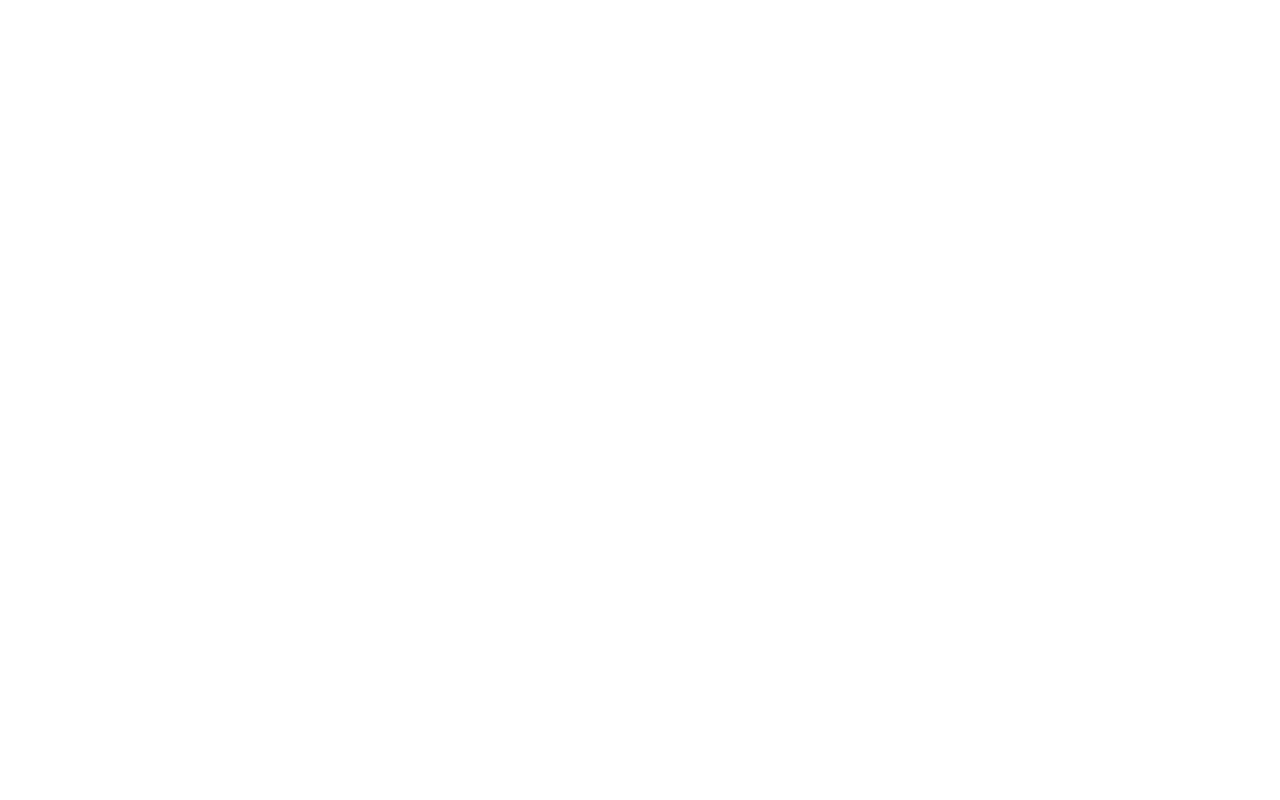
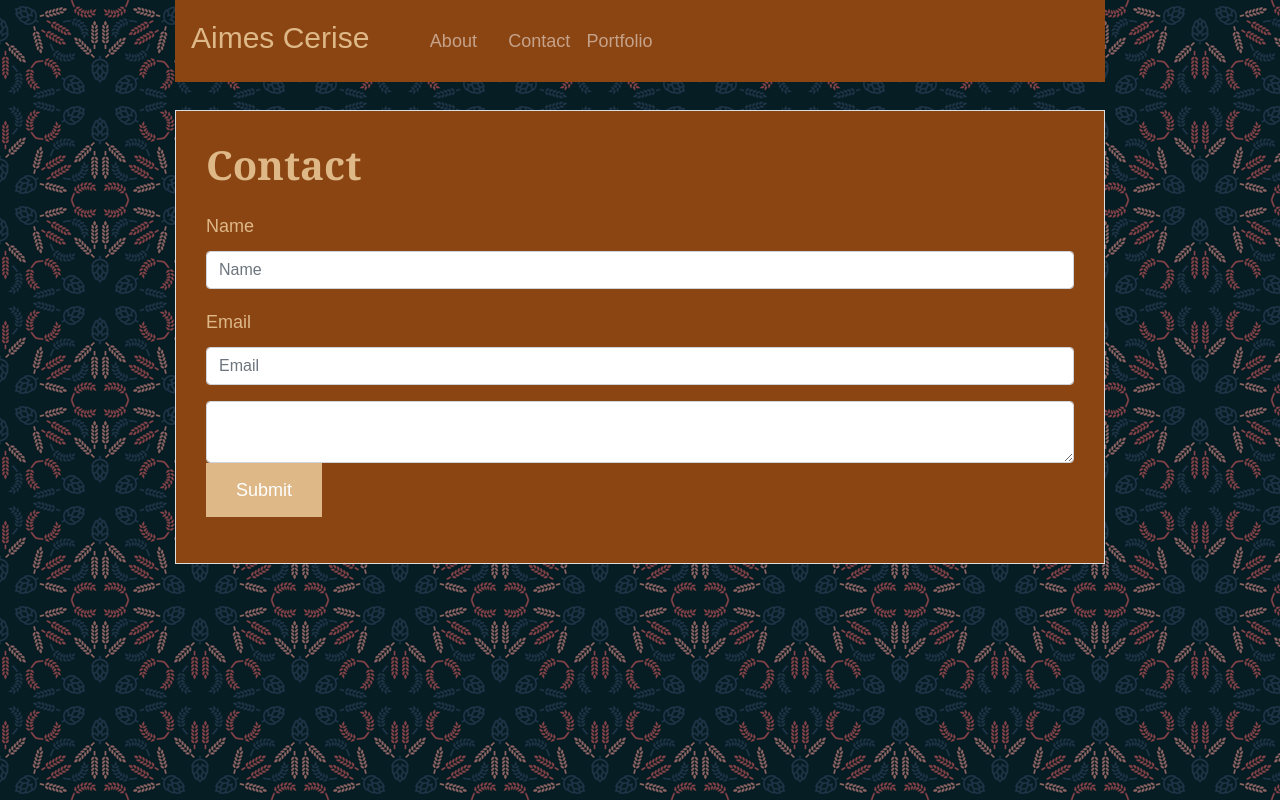
Before and after one commit to acerise85/Bootstrap-Portfolio, a plain HTML site: page contact.html in a window 1280 px wide. Drawn offline with nearby package versions, Linux system fonts and the light colour scheme.

Commit message:
Contact page added

```diff
--- a/assets/css/style.css
+++ b/assets/css/style.css
@@ -83,8 +83,29 @@ body{
     width: 100%;
     max-width: 960px;
     padding: 30px;
-    margin: 0 0 40px;
+    margin: 3% 0 40px;
     background-color: saddlebrown;
     border: 1px solid #ddd;
 
 }
+
+/*Contact Page */
+textarea {
+    height: 35px;
+    padding: 0 10px;
+    font-size: 14px;
+    border: 1px solid #ddd;
+  }
+textarea {
+    height: 400px;
+
+  }
+
+  input[type=submit] {
+    padding: 10px 30px;
+    font-size: 18px;
+    color: #fff;
+    cursor: pointer;
+    background: burlywood;
+    border: 0 none;
+  }
--- a/contact.html
+++ b/contact.html
@@ -0,0 +1,78 @@
+<!DOCTYPE html>
+<html>
+<head>
+    <title>Contact</title>
+
+    <link rel="stylesheet" href="https://stackpath.bootstrapcdn.com/bootstrap/4.1.3/css/bootstrap.min.css" integrity="sha384-MCw98/SFnGE8fJT3GXwEOngsV7Zt27NXFoaoApmYm81iuXoPkFOJwJ8ERdknLPMO" crossorigin="anonymous">
+    <link rel="stylesheet" type="text/css" href="assets/css/style.css">
+
+
+</head>
+<header >
+    <div class="container">
+
+        <!---Navigation Bar at top of page--->
+        <nav class="navbar navbar-expand-lg navbar-dark" style="background-color:saddlebrown ">
+
+            <!---First row of page in navigation bar-->
+            <div class="row">
+                <div class="col-sm-1">
+                    <!----Name Link that leads to home index page-->
+                    <a class="navbar-brand" href="index.html" id="name">Aimes Cerise</a>
+                     <button class="navbar-toggler" type="button" data-toggle="collapse" data-target="#navbarText" aria-controls="navbarText" aria-expanded="false" aria-label="Toggle navigation">
+                    <span class="navbar-toggler-icon"></span>
+                    </button>
+                </div>
+                <!---Links to aout, contact, and portfolio pages-->
+                <div class="col-sm-2"></div>
+                <div class="collapse navbar-collapse" id="navbarText">
+                  <span class="navbar-text">
+                        <ul class="navbar-nav mr-auto">
+                            <div class="col-sm-3">
+                                <!--Link to About Page-->
+                                <li class="nav-item">
+                                  <a class="nav-link" class="Contacts" href="index.html">About <span class="sr-only">(current)</span></a>
+                                </li>
+                                </div>
+                                <div class="col-sm-3">
+                                    <!---Link to Contact page-->
+                                <li class="nav-item">
+                                  <a class="nav-link" class="Contacts" href="contact.html">Contact</a>
+                                </li>
+                                </div>
+                                <div class="col-sm-3">
+                                    <!----Link to Portfolio page-->
+                                <li class="nav-item">
+                                  <a class="nav-link" class="Contacts" href="portfolio.html">Portfolio</a>
+                                </li>
+                                </div>
+                        </ul>
+                </span>
+            </div>
+        </div>
+        </nav>
+    </div>
+</header>
+
+<div id="main-container" class="container">
+    <section id="section">
+        <h1>Contact</h1>
+        <form>
+            <div class="form-group">
+                <label for="formGroupExampleInput">Name</label>
+                <input type="text" class="form-control" id="formGroupExampleInput" placeholder="Name">
+            </div>
+        <div class="form-group">
+            <label for="formGroupExampleInput2">Email</label>
+            <input type="text" class="form-control" id="formGroupExampleInput2" placeholder="Email">
+        </div>
+        <div class="form-group">
+            <textarea  id="message" name="message" required="required" class="form-control"></textarea>
+            <input type="submit">
+        </div>
+        </form>
+    </section>
+</div>
+</body>
+
+</html>
```
Also changed, not shown: index.html (+1 -0 lines).
